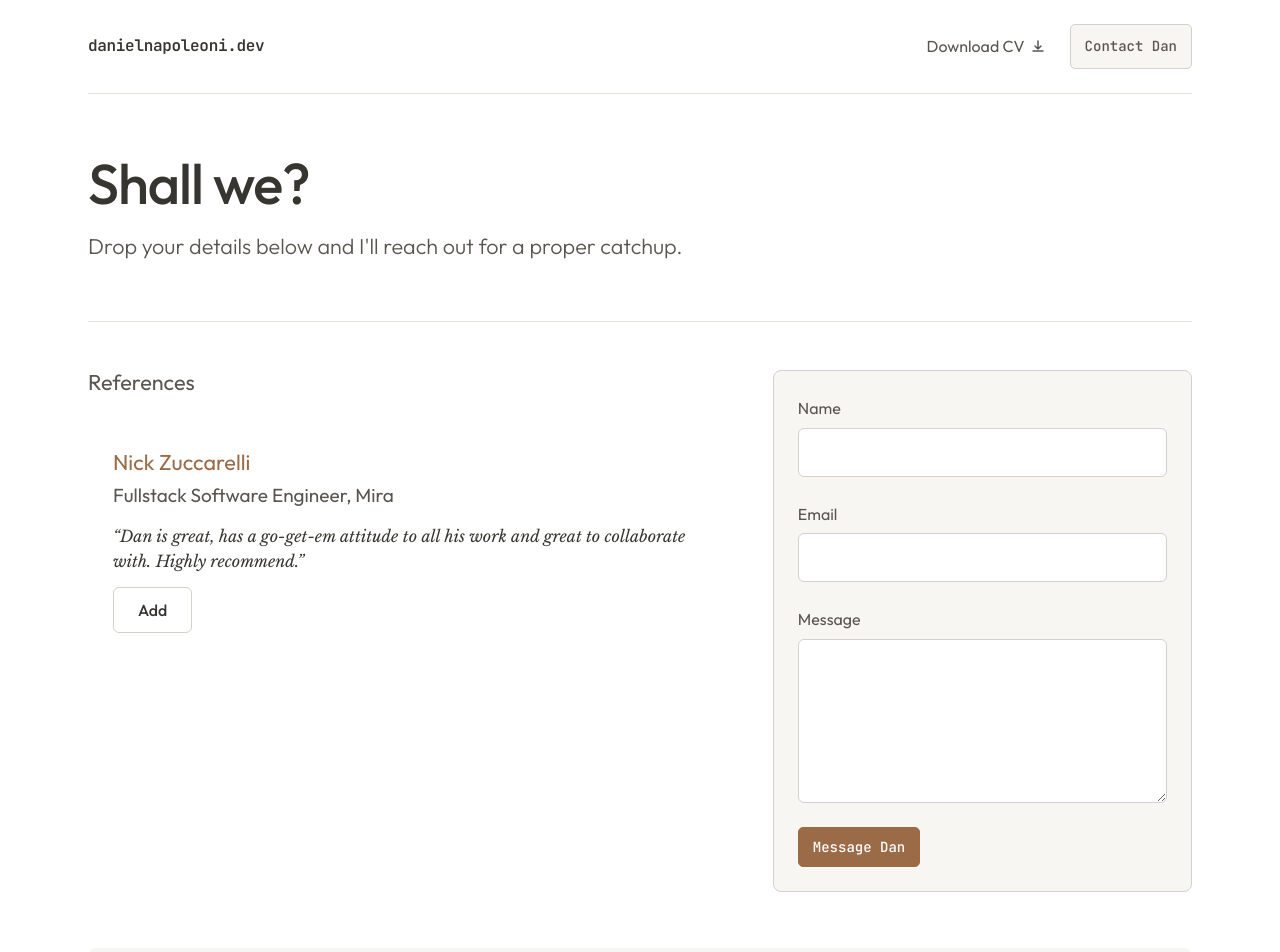
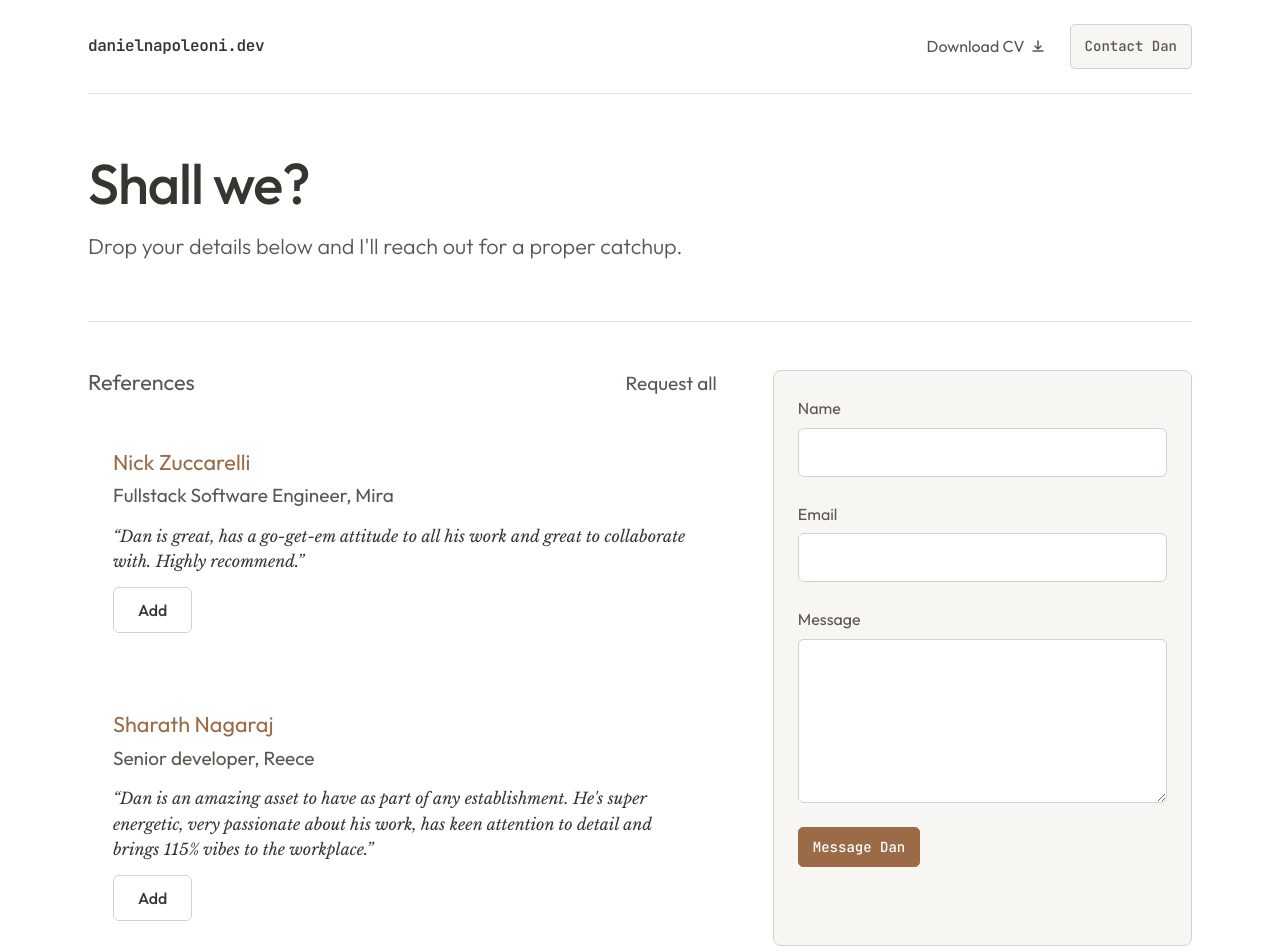
Before and after one commit to dnapoleoni/cv-portfolio-2026, a Next.js app: page /contact in a window 1280 px wide. Shown: the top 952 px of the page. Built offline with nearby package versions, Linux system fonts and the light colour scheme.

Commit message:
testimonial

```diff
--- a/data/testimonials.ts
+++ b/data/testimonials.ts
@@ -82,4 +82,28 @@ export const testimonials: Testimonial[] = [
       },
     ],
   },
+  {
+    name: 'Sharath Nagaraj',
+    role: 'Senior developer',
+    company: 'Reece',
+    contactable: true,
+    quotes: [
+      {
+        text: "Dan is an amazing asset to have as part of any establishment. He's super energetic, very passionate about his work, has keen attention to detail and brings 115% vibes to the workplace.",
+        relevantRoles: [],
+      },
+      {
+        text: 'Dan comes with almost 15 years of experience in the front end development field. He is very thorough with his work, code quality is immaculate and makes sure the output is pixel perfect to the designs.',
+        relevantRoles: ['frontend-developer'],
+      },
+      {
+        text: "Although Dan is primarily a developer, he has vast knowledge of how users interact with the product and that comes from years of experience. He's not just about doing design to code - he brings the design to life in a way that'll be an easy and amazing experience for the end user.",
+        relevantRoles: ['ux-engineer'],
+      },
+      {
+        text: "Dan is the man to get the workplace together when it's time to wind down. From team events, social clubs, planning events and to get every person (including the shy developers) to come and socialise at the end of a busy work week, Dan has got you covered on all the fronts. 10/10 vibes.",
+        relevantRoles: ['ux-engineer'],
+      },
+    ],
+  },
 ];
```
